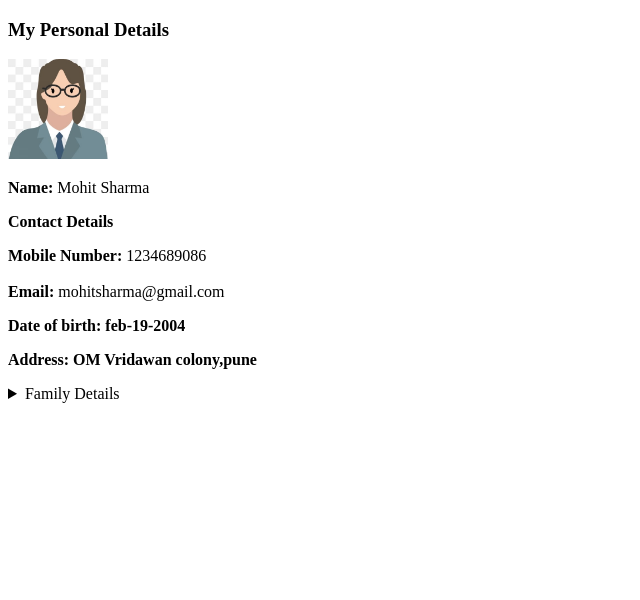
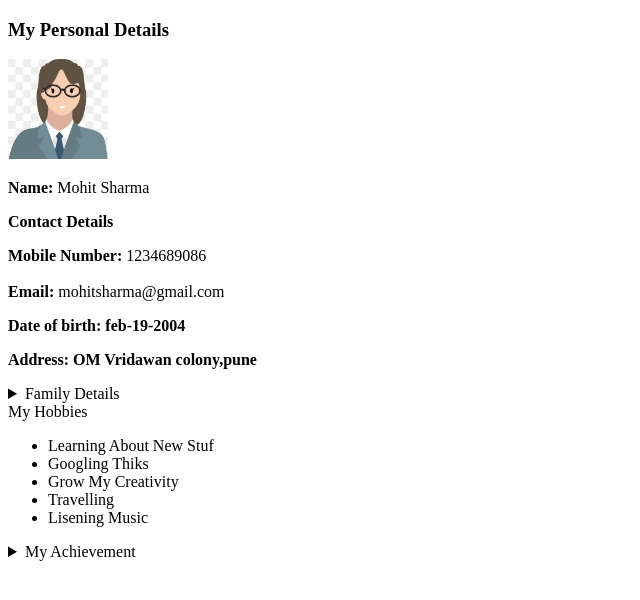
Before and after one commit to SnehalGidde/MyProfile, a plain HTML site: page personal.html in a window 1280 px wide. Shown: the whole page, without its empty margins (0-640 px from the left). Drawn offline with Linux system fonts and the light colour scheme.

Commit message:
added personal details
added personal details

```diff
--- a/personal.html
+++ b/personal.html
@@ -17,7 +17,26 @@
             <li> Father name: Tarak Sharma</li>
             <li> Mother name: Manika Sharma</li>
         </ul>
-        <!-- Hobbies -->
+    </details>
 
-        <!-- Achievements -->
+    <summery> My Hobbies </summery>
+    <ul>
+        <li> Learning About New Stuf </li>
+        <li> Googling Thiks </li>
+        <li> Grow My Creativity</li>
+        <li> Travelling</li>
+        <li> Lisening Music</li>
+    </ul>
+
+
+    <details>
+        <summary> My Achievement </summary>
+        <ul>
+            <li> Come up with a new idea that improved things. </li>
+            <li> My greatest Achievement is hiring a good organisation </li>
+
+        </ul>
     </details>
+</body>
+
+</html>
```
